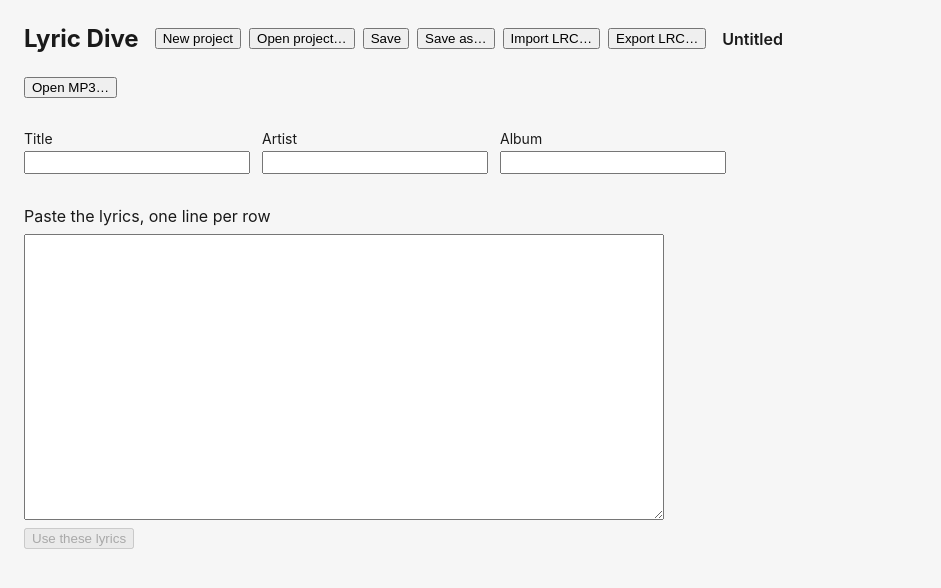
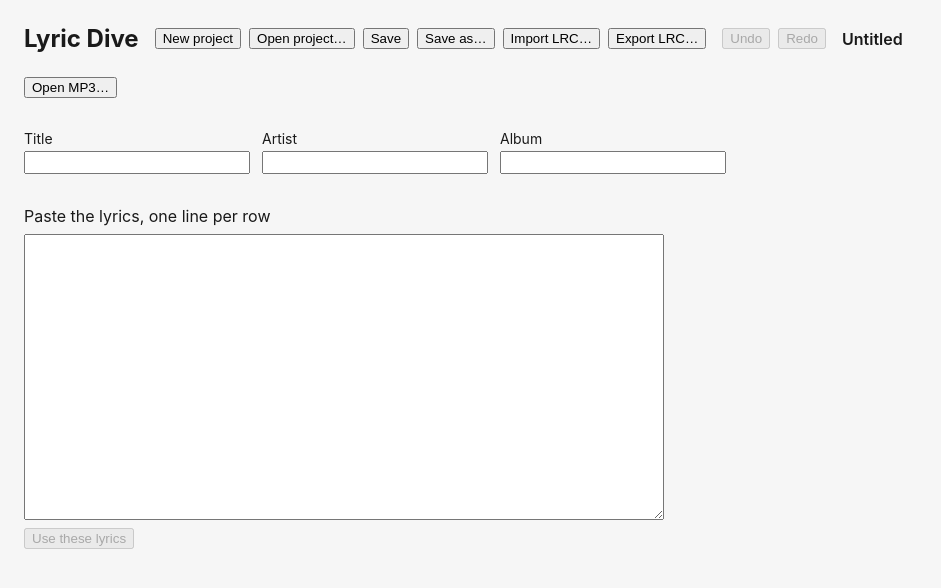
Before and after one commit to ChrisJoubert2501/lyric_dive, a React (Vite) app: page / in a window 1280 px wide. Shown: the top 588 px of the page, without its empty margins (0-941 px from the left). Built offline with nearby package versions, Linux system fonts and the light colour scheme.

Commit message:
Implement part of Phase 2 - Undo/redo

```diff
--- a/src/App.tsx
+++ b/src/App.tsx
@@ -7,12 +7,13 @@
 import { SongDetails } from "./lyrics/SongDetails";
 import { linesOmittedFromLrc, parseLrc, serializeLrc } from "./lyrics/lrc";
 import { createProject, type LyricProject } from "./lyrics/model";
-import { projectReducer } from "./lyrics/project";
+import { projectHistoryReducer } from "./lyrics/project";
 import {
   parseProject,
   serializeProject,
   suggestedFileName,
 } from "./lyrics/projectFile";
+import { canRedo, canUndo, createHistory } from "./history";
 import { fileName, withExtension } from "./paths";
 import { useKeyboardShortcuts } from "./useKeyboardShortcuts";
 import "./App.css";
@@ -28,7 +29,12 @@
 
 function App() {
   const [initialProject] = useState(createProject);
-  const [project, dispatch] = useReducer(projectReducer, initialProject);
+  const [history, dispatch] = useReducer(
+    projectHistoryReducer,
+    initialProject,
+    createHistory,
+  );
+  const project = history.present;
   const [file, setFile] = useState<ProjectFile>({
     path: null,
     saved: initialProject,
@@ -191,12 +197,21 @@
     setNotice(`Exported ${fileName(path)}.`);
   }
 
+  const undo = () => dispatch({ type: "undo" });
+  const redo = () => dispatch({ type: "redo" });
+
   useKeyboardShortcuts({
     " ": { run: togglePlayback },
-    "Ctrl+n": { run: () => run(newProject) },
-    "Ctrl+o": { run: () => run(openProject) },
-    "Ctrl+s": { run: () => run(() => saveProject(false)) },
-    "Ctrl+Shift+s": { run: () => run(() => saveProject(true)) },
+    "Ctrl+z": { run: undo, repeat: true },
+    "Ctrl+Shift+z": { run: redo, repeat: true },
+    "Ctrl+y": { run: redo, repeat: true },
+    "Ctrl+n": { run: () => run(newProject), inTextFields: true },
+    "Ctrl+o": { run: () => run(openProject), inTextFields: true },
+    "Ctrl+s": { run: () => run(() => saveProject(false)), inTextFields: true },
+    "Ctrl+Shift+s": {
+      run: () => run(() => saveProject(true)),
+      inTextFields: true,
+    },
   });
 
   return (
@@ -221,6 +236,24 @@
           </button>
           <button type="button" onClick={() => run(exportLrc)}>
             Export LRC…
+          </button>
+        </div>
+        <div className="actions">
+          <button
+            type="button"
+            onClick={undo}
+            disabled={!canUndo(history)}
+            title="Ctrl+Z"
+          >
+            Undo
+          </button>
+          <button
+            type="button"
+            onClick={redo}
+            disabled={!canRedo(history)}
+            title="Ctrl+Shift+Z or Ctrl+Y"
+          >
+            Redo
           </button>
         </div>
         <span className="project-name">
--- /dev/null
+++ b/src/history.ts
@@ -0,0 +1,109 @@
+export interface History<S> {
+  past: S[];
+  present: S;
+  future: S[];
+  /** The `mergeKey` of the last recorded action, while it can still merge. */
+  mergeKey: string | null;
+}
+
+export type HistoryAction = { type: "undo" } | { type: "redo" };
+
+export interface UndoableOptions<A> {
+  /** Actions that start a new history, e.g. opening another document. */
+  resets?: (action: A) => boolean;
+  /**
+   * Actions that are not undoable and are applied to every state in the
+   * history instead, so undo and redo cannot bring back what they changed.
+   */
+  appliesToAll?: (action: A) => boolean;
+  /**
+   * Consecutive actions with the same non-null key are merged into one undo
+   * step, e.g. the keystrokes of one text field.
+   */
+  mergeKey?: (action: A) => string | null;
+  /** The maximum number of undo steps kept. */
+  limit?: number;
+}
+
+export function createHistory<S>(present: S): History<S> {
+  return { past: [], present, future: [], mergeKey: null };
+}
+
+export function canUndo(history: History<unknown>): boolean {
+  return history.past.length > 0;
+}
+
+export function canRedo(history: History<unknown>): boolean {
+  return history.future.length > 0;
+}
+
+/**
+ * Wraps a reducer so its states can be undone and redone. This relies on the
+ * reducer never mutating state: every past state stays valid, and unchanged
+ * parts are shared between states rather than copied.
+ */
+export function undoable<S, A extends { type: string }>(
+  reducer: (state: S, action: A) => S,
+  {
+    resets = () => false,
+    appliesToAll = () => false,
+    mergeKey = () => null,
+    limit = 200,
+  }: UndoableOptions<A> = {},
+) {
+  return (history: History<S>, action: A | HistoryAction): History<S> => {
+    if (isHistoryAction(action)) {
+      return action.type === "undo" ? undo(history) : redo(history);
+    }
+
+    const present = reducer(history.present, action);
+    if (resets(action)) return createHistory(present);
+    if (appliesToAll(action)) {
+      const apply = (state: S) => reducer(state, action);
+      return {
+        ...history,
+        past: history.past.map(apply),
+        present,
+        future: history.future.map(apply),
+      };
+    }
+    if (present === history.present) return history;
+
+    const key = mergeKey(action);
+    if (key !== null && key === history.mergeKey) {
+      return { ...history, present, future: [] };
+    }
+    return {
+      past: [...history.past, history.present].slice(-limit),
+      present,
+      future: [],
+      mergeKey: key,
+    };
+  };
+}
+
+function undo<S>(history: History<S>): History<S> {
+  const previous = history.past.at(-1);
+  if (previous === undefined) return history;
+  return {
+    past: history.past.slice(0, -1),
+    present: previous,
+    future: [history.present, ...history.future],
+    mergeKey: null,
+  };
+}
+
+function redo<S>(history: History<S>): History<S> {
+  const [next, ...future] = history.future;
+  if (next === undefined) return history;
+  return {
+    past: [...history.past, history.present],
+    present: next,
+    future,
+    mergeKey: null,
+  };
+}
+
+function isHistoryAction(action: { type: string }): action is HistoryAction {
+  return action.type === "undo" || action.type === "redo";
+}
--- a/src/lyrics/project.ts
+++ b/src/lyrics/project.ts
@@ -1,3 +1,4 @@
+import { undoable } from "../history";
 import type { LineId, LyricLine, LyricProject, SongMetadata } from "./model";
 
 export type ProjectAction =
@@ -18,6 +19,10 @@
   | { type: "lineNudged"; id: LineId; deltaMs: number }
   | { type: "lineTimeCleared"; id: LineId };
 
+/**
+ * Returns the same project object when an action changes nothing, so that
+ * the undo history does not record steps that undo nothing.
+ */
 export function projectReducer(
   project: LyricProject,
   action: ProjectAction,
@@ -26,12 +31,16 @@
     case "projectReplaced":
       return action.project;
     case "audioLinked":
-      return { ...project, audioPath: action.path };
+      return project.audioPath === action.path
+        ? project
+        : { ...project, audioPath: action.path };
     case "metadataChanged":
-      return {
-        ...project,
-        metadata: { ...project.metadata, [action.field]: action.value },
-      };
+      return project.metadata[action.field] === action.value
+        ? project
+        : {
+            ...project,
+            metadata: { ...project.metadata, [action.field]: action.value },
+          };
     case "linesReplaced":
       return { ...project, lines: action.lines };
     case "lyricsImported":
@@ -49,33 +58,31 @@
           ...project.lines.slice(action.index),
         ],
       };
-    case "lineDeleted":
-      return {
-        ...project,
-        lines: project.lines.filter((line) => line.id !== action.id),
-      };
-    case "lineMoved":
-      return { ...project, lines: moveLine(project.lines, action) };
+    case "lineDeleted": {
+      const lines = project.lines.filter((line) => line.id !== action.id);
+      return lines.length === project.lines.length
+        ? project
+        : { ...project, lines };
+    }
+    case "lineMoved": {
+      const lines = moveLine(project.lines, action);
+      return lines === project.lines ? project : { ...project, lines };
+    }
     case "lineTextChanged":
-      return updateLine(project, action.id, (line) => ({
-        ...line,
-        text: action.text,
-      }));
+      return updateLine(project, action.id, () => ({ text: action.text }));
     case "lineTimeSet":
-      return updateLine(project, action.id, (line) => ({
-        ...line,
+      return updateLine(project, action.id, () => ({
         startMs: action.startMs,
       }));
     case "lineNudged":
       return updateLine(project, action.id, (line) =>
         line.startMs === null
-          ? line
-          : { ...line, startMs: Math.max(0, line.startMs + action.deltaMs) },
+          ? {}
+          : { startMs: Math.max(0, line.startMs + action.deltaMs) },
       );
     case "lineTimeCleared":
       // An end time on its own would be meaningless, so it goes too.
-      return updateLine(project, action.id, (line) => ({
-        ...line,
+      return updateLine(project, action.id, () => ({
         startMs: null,
         endMs: null,
       }));
@@ -85,12 +92,18 @@
 function updateLine(
   project: LyricProject,
   id: LineId,
-  update: (line: LyricLine) => LyricLine,
+  changes: (line: LyricLine) => Partial<LyricLine>,
 ): LyricProject {
-  return {
-    ...project,
-    lines: project.lines.map((line) => (line.id === id ? update(line) : line)),
-  };
+  let changed = false;
+  const lines = project.lines.map((line) => {
+    if (line.id !== id) return line;
+    const patch = changes(line);
+    const keys = Object.keys(patch) as (keyof LyricLine)[];
+    if (keys.every((key) => line[key] === patch[key])) return line;
+    changed = true;
+    return { ...line, ...patch };
+  });
+  return changed ? { ...project, lines } : project;
 }
 
 function moveLine(
@@ -106,6 +119,23 @@
   return moved;
 }
 
+export const projectHistoryReducer = undoable(projectReducer, {
+  resets: (action) => action.type === "projectReplaced",
+  // The player has the newly linked file loaded, so undo must not bring back
+  // a path that no longer matches it.
+  appliesToAll: (action) => action.type === "audioLinked",
+  mergeKey: (action) => {
+    switch (action.type) {
+      case "metadataChanged":
+        return `metadata:${action.field}`;
+      case "lineNudged":
+        return `nudge:${action.id}`;
+      default:
+        return null;
+    }
+  },
+});
+
 export function lineAfter(lines: LyricLine[], id: LineId): LineId | null {
   const index = lines.findIndex((line) => line.id === id);
   return index === -1 ? null : (lines[index + 1]?.id ?? null);
--- a/src/useKeyboardShortcuts.ts
+++ b/src/useKeyboardShortcuts.ts
@@ -4,6 +4,12 @@
   run: () => void;
   /** Whether holding the key down runs the shortcut repeatedly. */
   repeat?: boolean;
+  /**
+   * Whether the shortcut also works while typing in a text field. Off by
+   * default, so that the field keeps its own behaviour for the key, e.g.
+   * Space typing a space or Ctrl+Z undoing the typing.
+   */
+  inTextFields?: boolean;
 }
 
 /** Keyed by `shortcutName`, e.g. `" "`, `"Enter"` or `"Ctrl+s"`. */
@@ -18,10 +24,7 @@
   const onKeyDown = useEffectEvent((event: KeyboardEvent) => {
     const shortcut = shortcuts[shortcutName(event)];
     if (!shortcut) return;
-    // Plain keys type into text fields, so only shortcuts with a modifier
-    // (e.g. Ctrl+S) work there.
-    const modified = event.ctrlKey || event.metaKey || event.altKey;
-    if (!modified && isTextEntry(event.target)) return;
+    if (!shortcut.inTextFields && isTextEntry(event.target)) return;
 
     // Stops a focused button from also being clicked, e.g. Enter pausing
     // playback because the Play button still has focus.
```
Also changed, not shown: 3 other files (tests, documents, lock files or other folders).
